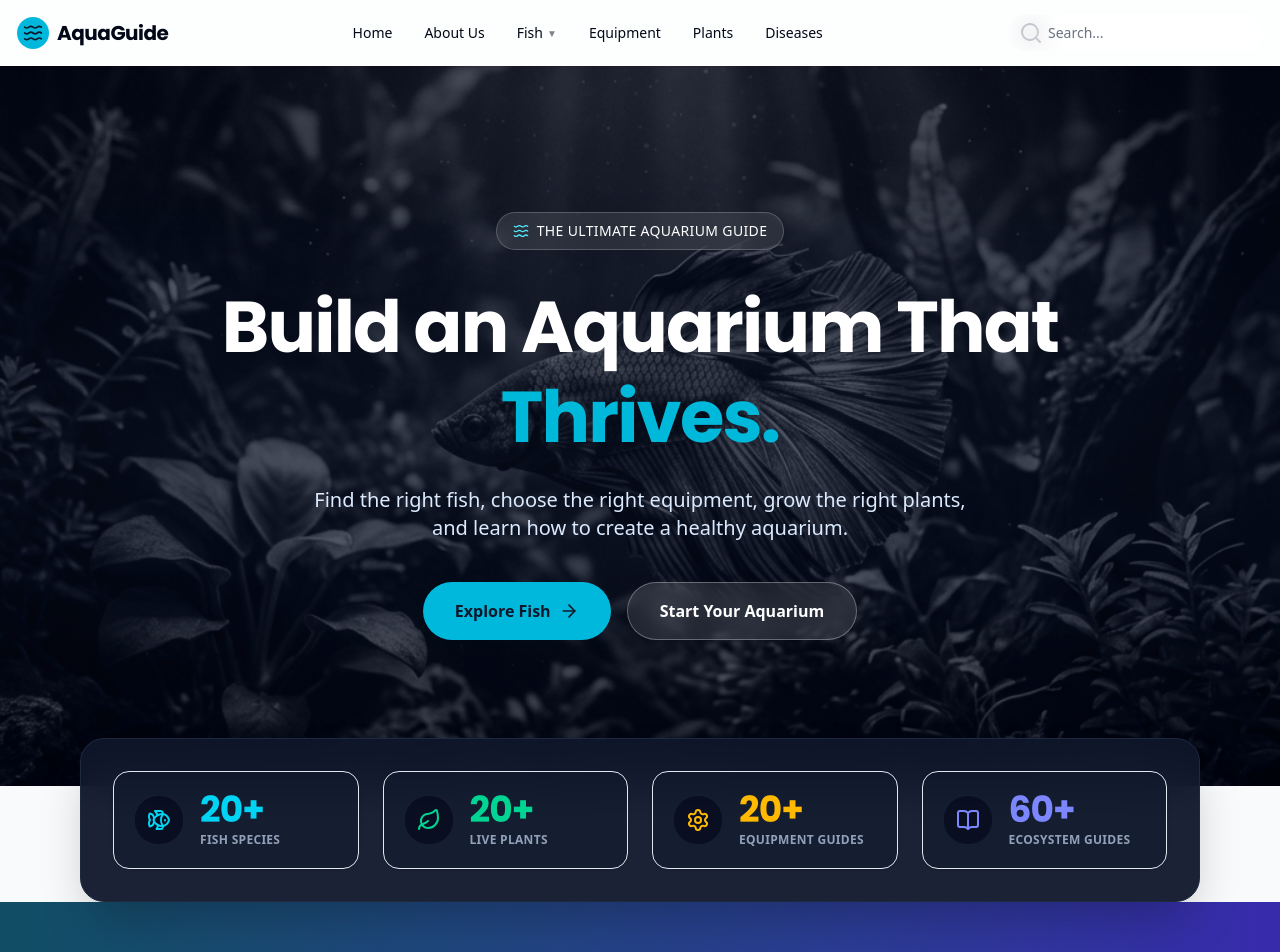
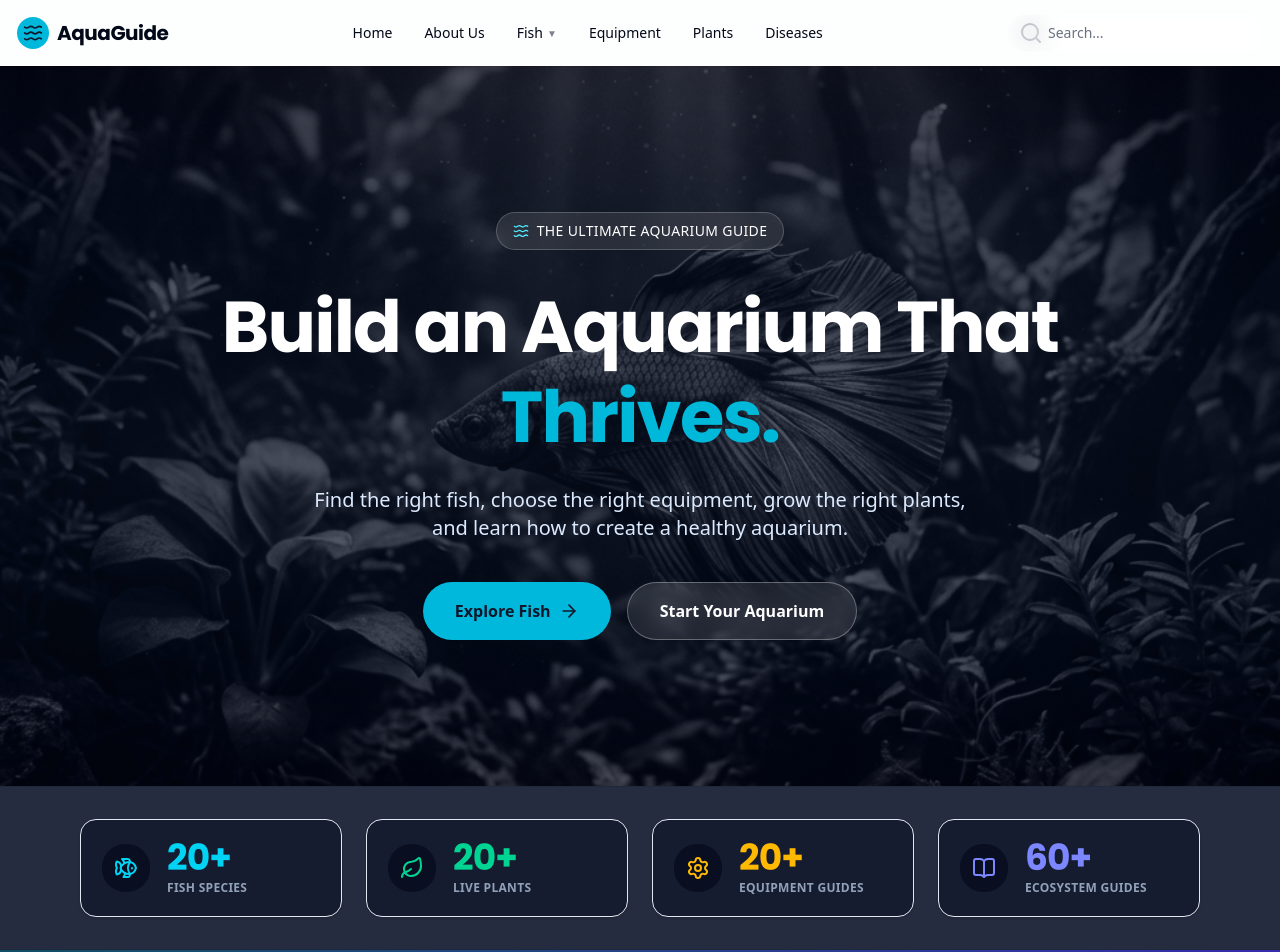
Before and after one commit to roshan773/AquaVersa, a Next.js app: page / in a window 1280 px wide. Shown: the top 952 px of the page. Built offline with nearby package versions, Linux system fonts and the light colour scheme.

Commit message:
feat: add StatsStrip component to display ecosystem data summary

```diff
--- a/components/home/StatsStrip.tsx
+++ b/components/home/StatsStrip.tsx
@@ -11,8 +11,8 @@ export default function StatsStrip() {
       value: fish,
       icon: <Fish className="w-6 h-6 text-cyan-400" />,
       colorClass: 'text-cyan-400',
-      shadowClass: 'hover:shadow-cyan-500/10',
-      borderClass: 'hover:border-cyan-500/30',
+      shadowClass: 'hover:shadow-cyan-500/5',
+      borderClass: 'hover:border-cyan-500/20',
       bgGlow: 'from-cyan-500/10 to-transparent',
     },
     {
@@ -20,8 +20,8 @@ export default function StatsStrip() {
       value: plants,
       icon: <Leaf className="w-6 h-6 text-emerald-400" />,
       colorClass: 'text-emerald-400',
-      shadowClass: 'hover:shadow-emerald-500/10',
-      borderClass: 'hover:border-emerald-500/30',
+      shadowClass: 'hover:shadow-emerald-500/5',
+      borderClass: 'hover:border-emerald-500/20',
       bgGlow: 'from-emerald-500/10 to-transparent',
     },
     {
@@ -29,8 +29,8 @@ export default function StatsStrip() {
       value: equipment,
       icon: <Settings className="w-6 h-6 text-amber-400" />,
       colorClass: 'text-amber-400',
-      shadowClass: 'hover:shadow-amber-500/10',
-      borderClass: 'hover:border-amber-500/30',
+      shadowClass: 'hover:shadow-amber-500/5',
+      borderClass: 'hover:border-amber-500/20',
       bgGlow: 'from-amber-500/10 to-transparent',
     },
     {
@@ -38,19 +38,20 @@ export default function StatsStrip() {
       value: careTopics,
       icon: <BookOpen className="w-6 h-6 text-indigo-400" />,
       colorClass: 'text-indigo-400',
-      shadowClass: 'hover:shadow-indigo-500/10',
-      borderClass: 'hover:border-indigo-500/30',
+      shadowClass: 'hover:shadow-indigo-500/5',
+      borderClass: 'hover:border-indigo-500/20',
       bgGlow: 'from-indigo-500/10 to-transparent',
     },
   ];
 
   return (
-    <section className="relative z-20 -mt-12 px-4 max-w-6xl mx-auto w-full">
-      <div className="bg-slate-900/95 dark:bg-slate-950/95 backdrop-blur-xl border border-slate-800 rounded-3xl p-6 md:p-8 shadow-2xl grid grid-cols-2 lg:grid-cols-4 gap-4 md:gap-6">
+    <section className="w-full bg-slate-900/90 dark:bg-slate-950/90 border-y border-slate-800/80 py-8">
+      <div className="container mx-auto px-4 max-w-6xl">
+        <div className="grid grid-cols-2 lg:grid-cols-4 gap-4 md:gap-6">
           {statsItems.map((stat, i) => (
             <div
               key={i}
-            className={`relative overflow-hidden group flex items-center gap-4 p-5 rounded-2xl bg-slate-900/40 dark:bg-slate-950/20 border border-slate-850 hover:bg-slate-900/70 transition-all duration-500 shadow-sm hover:shadow-lg ${stat.shadowClass} ${stat.borderClass} transform hover:-translate-y-1`}
+              className={`relative overflow-hidden group flex items-center gap-4 p-5 rounded-2xl bg-slate-950/40 dark:bg-slate-950/20 border border-slate-850 hover:bg-slate-900/70 transition-all duration-500 shadow-sm hover:shadow-lg ${stat.shadowClass} ${stat.borderClass} transform hover:-translate-y-0.5`}
             >
               {/* Background Glow Effect */}
               <div className={`absolute inset-0 bg-gradient-to-br ${stat.bgGlow} opacity-0 group-hover:opacity-100 transition-opacity duration-500 pointer-events-none`} />
@@ -72,6 +73,7 @@ export default function StatsStrip() {
             </div>
           ))}
         </div>
+      </div>
     </section>
   );
 }
```
Lines whose indentation alone changed are shown as unchanged.
